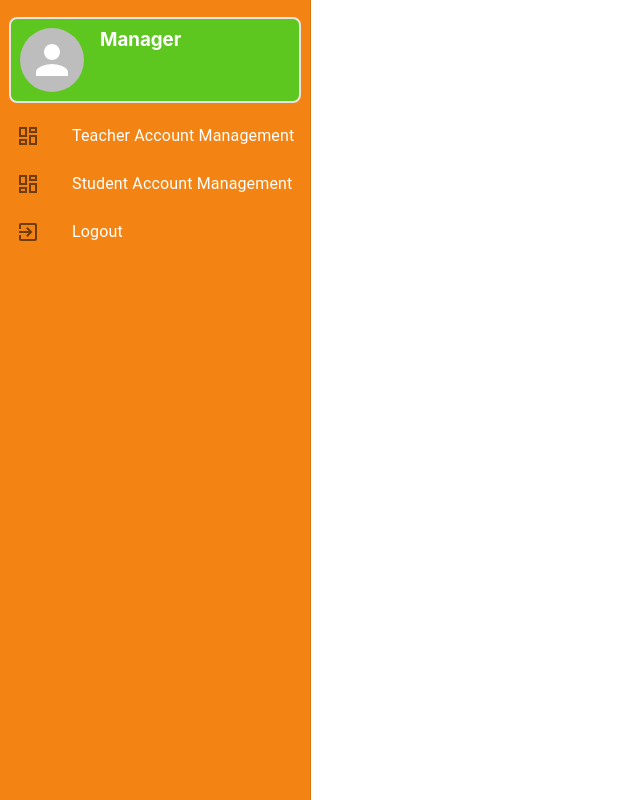
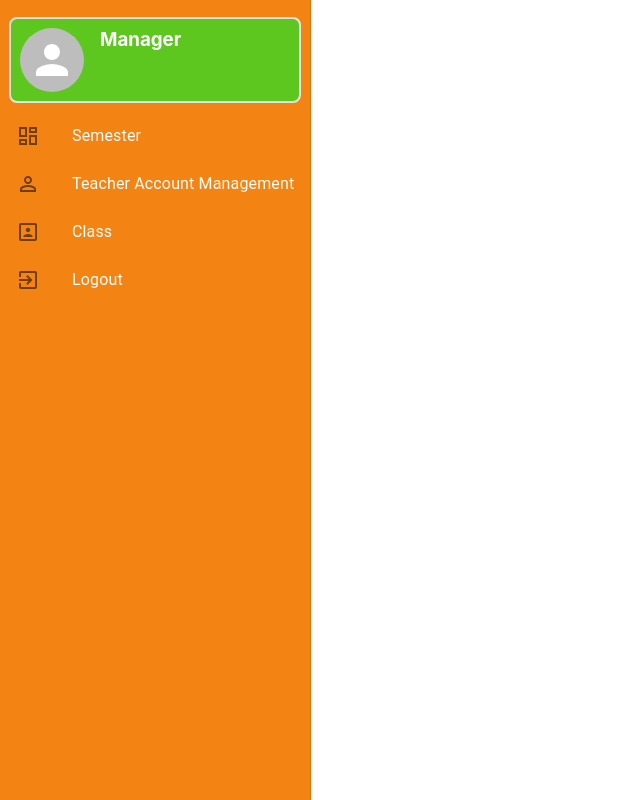
Before and after one commit to ninhcongluc/qp03_frontend, a React (Create React App) app: page /manager in a window 1280 px wide. Shown: the whole page, without its empty margins (0-640 px from the left). Built offline with nearby package versions, Linux system fonts and the light colour scheme.

Commit message:
update left menu manager

```diff
--- a/src/components/LeftMenu/ManagerMenu.js
+++ b/src/components/LeftMenu/ManagerMenu.js
@@ -8,7 +8,8 @@ import {
 } from "@mui/material";
 import React from "react";
 import { useNavigate } from "react-router-dom";
-
+import PermIdentityIcon from '@mui/icons-material/PermIdentity';
+import PortraitIcon from '@mui/icons-material/Portrait';
 import Avatar from "@mui/material/Avatar";
 import Stack from "@mui/material/Stack";
 import "./ManagerMenu.css";
@@ -54,15 +55,24 @@ const ManagerMenu = () => {
             <ListItemIcon>
               <DashboardOutlined />
             </ListItemIcon>
-            <ListItemText primary="Teacher Account Management" />
+            <ListItemText primary="Semester" />
           </ListItem>
 
           <ListItem button onClick={handleStudentManagementClick}>
             <ListItemIcon>
-              <DashboardOutlined />
+              <PermIdentityIcon/>
             </ListItemIcon>
-            <ListItemText primary="Student Account Management" />
+            <ListItemText primary="Teacher Account Management" />
           </ListItem>
+
+          <ListItem >
+            <ListItemIcon>
+              <PortraitIcon/>
+            </ListItemIcon>
+            <ListItemText primary="Class" />
+          </ListItem>
+
+
 
           <ListItem button onClick={handleLogoutClick}>
             <ListItemIcon>
```
